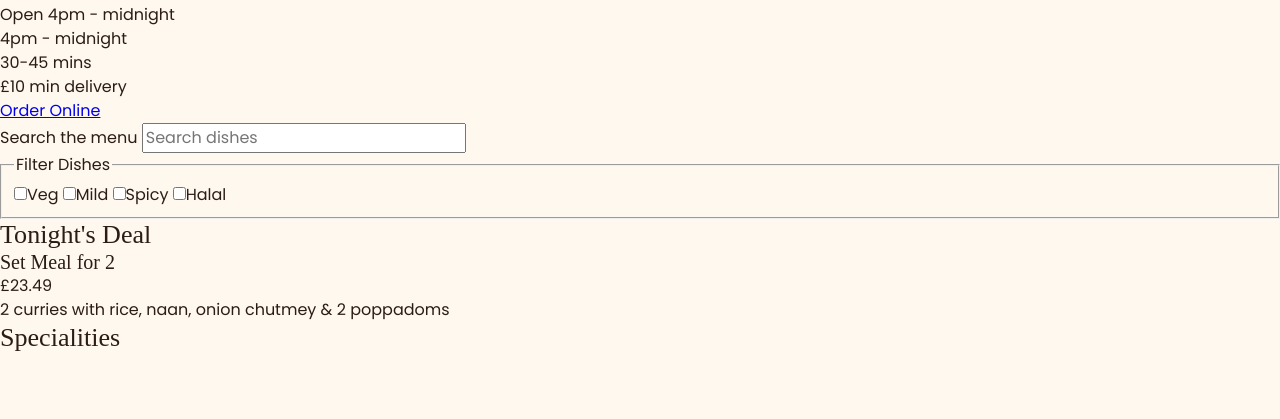
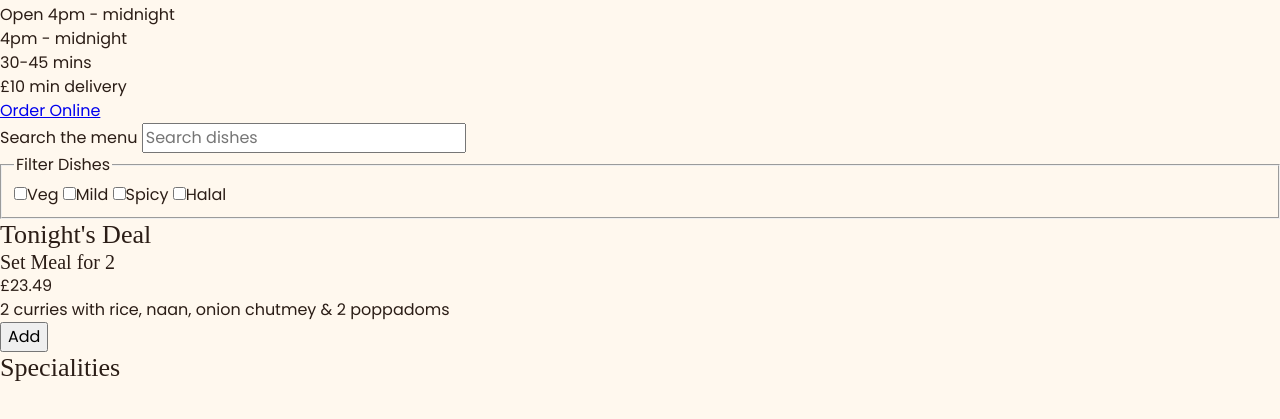
Before and after one commit to Jack-Fox01/real-spice, a plain HTML site: page index.html in a window 1280 px wide. Shown: the part 155-574 px from the top of the page. Drawn offline with Linux system fonts and the light colour scheme; a web font is replaced by a local one.

Commit message:
added the deals add button - issue 22

```diff
--- a/index.html
+++ b/index.html
@@ -58,6 +58,7 @@
             <h3>Set Meal for 2</h3>
             <p><data value="2349">£23.49</data></p>
             <p>2 curries with rice, naan, onion chutmey & 2 poppadoms</p>
+            <button type="button">Add</button>
         </section>
 
         <nav aria-label="Menu categories">
```
